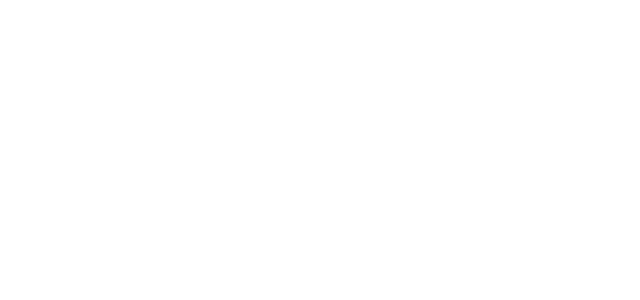
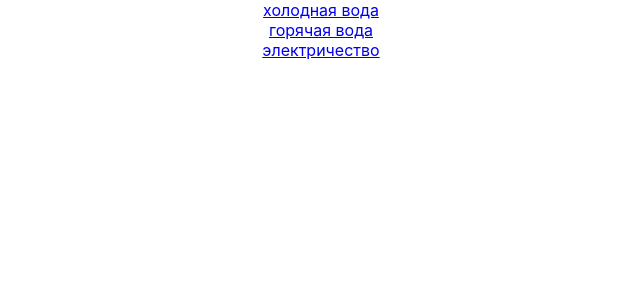
Before and after one commit to eelok/frontend-home-manager, a React (Create React App) app: page / in a window 1280 px wide. Shown: the top 300 px of the page, without its empty margins (319-959 px from the left). Built offline with nearby package versions, Linux system fonts and the light colour scheme.

Commit message:
add home page

```diff
--- a/src/App.js
+++ b/src/App.js
@@ -2,11 +2,14 @@
 import './App.css';
 import CounterComponent from "./components/counterComponent/CounterComponent";
 import DisplayCounters from "./components/displayCounters/DisplayCounters";
+import HomePage from "./pages/homePage/HomePage";
+
 
 function App() {
     return (
         <div className="App">
             <Switch>
+                <Route path="/" component={HomePage} exact={true}/>
                 <Route path="/counters/:type/new" component={CounterComponent}/>
                 <Route path="/counters/:type/list" component={DisplayCounters}/>
             </Switch>
--- /dev/null
+++ b/src/CounterType.js
@@ -0,0 +1,17 @@
+export const countersType = [
+    {
+        type: "cold",
+        name: "холодная вода",
+        info: ""
+    },
+    {
+        type: "hot",
+        name: "горячая вода",
+        info: ""
+    },
+    {
+        type: "electricity",
+        name: "электричество",
+        info: ""
+    }
+];
--- a/src/index.css
+++ b/src/index.css
@@ -11,3 +11,7 @@
   font-family: source-code-pro, Menlo, Monaco, Consolas, 'Courier New',
     monospace;
 }
+
+a {
+  display: block;
+}
--- /dev/null
+++ b/src/pages/homePage/HomePage.jsx
@@ -0,0 +1,17 @@
+import {countersType} from "./../../CounterType"
+import {Link} from "react-router-dom";
+
+const HomePage = (props) => {
+
+    return (
+        <>
+            {
+                countersType.map((item, index) => (
+                    <Link key={index} to={`/counters/${item.type}/list`}>{item.name}</Link>
+                ))
+            }
+        </>
+    )
+
+};
+export default HomePage;
```
